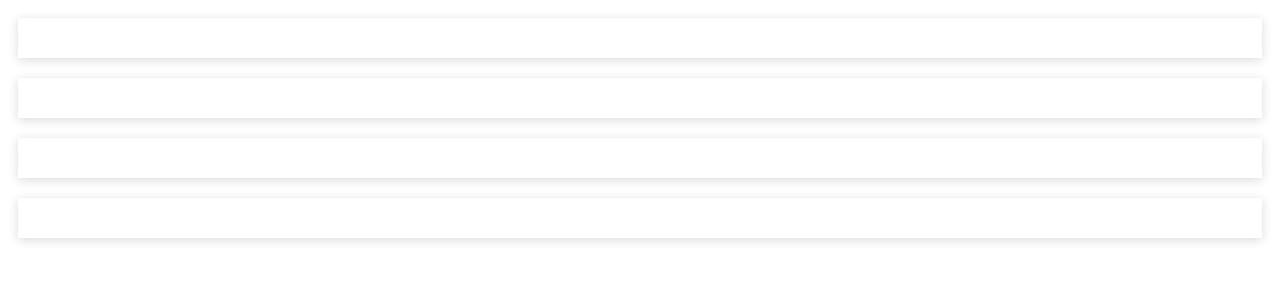
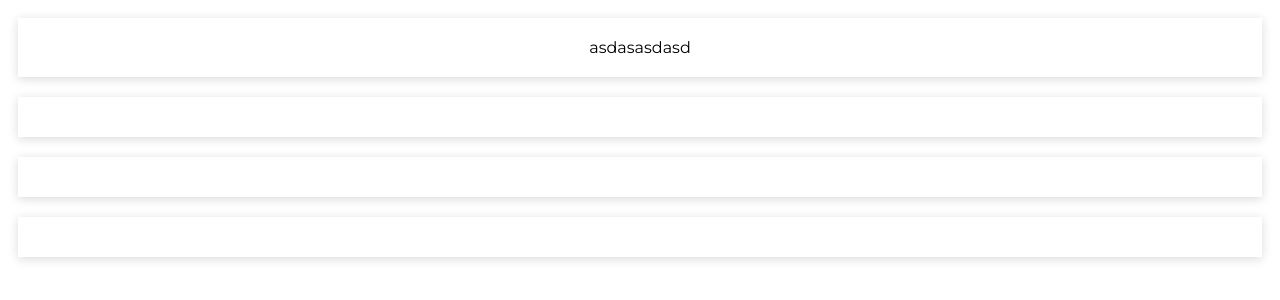
Before and after one commit to JonatasAlexandrao/projeto-01-monstro, a plain HTML site: page index.html in a window 1280 px wide. Drawn offline with nearby package versions, Linux system fonts and the light colour scheme.

Commit message:
testando mudanças

```diff
--- a/index.html
+++ b/index.html
@@ -8,7 +8,7 @@
 </head>
 <body>
   <div id="app">
-    <div class="panel score"></div>
+    <div class="panel score">asdasasdasd</div>
     <div class="panel result"></div>
     <div class="panel buttons"></div>
     <div class="panel logs"></div>
```
